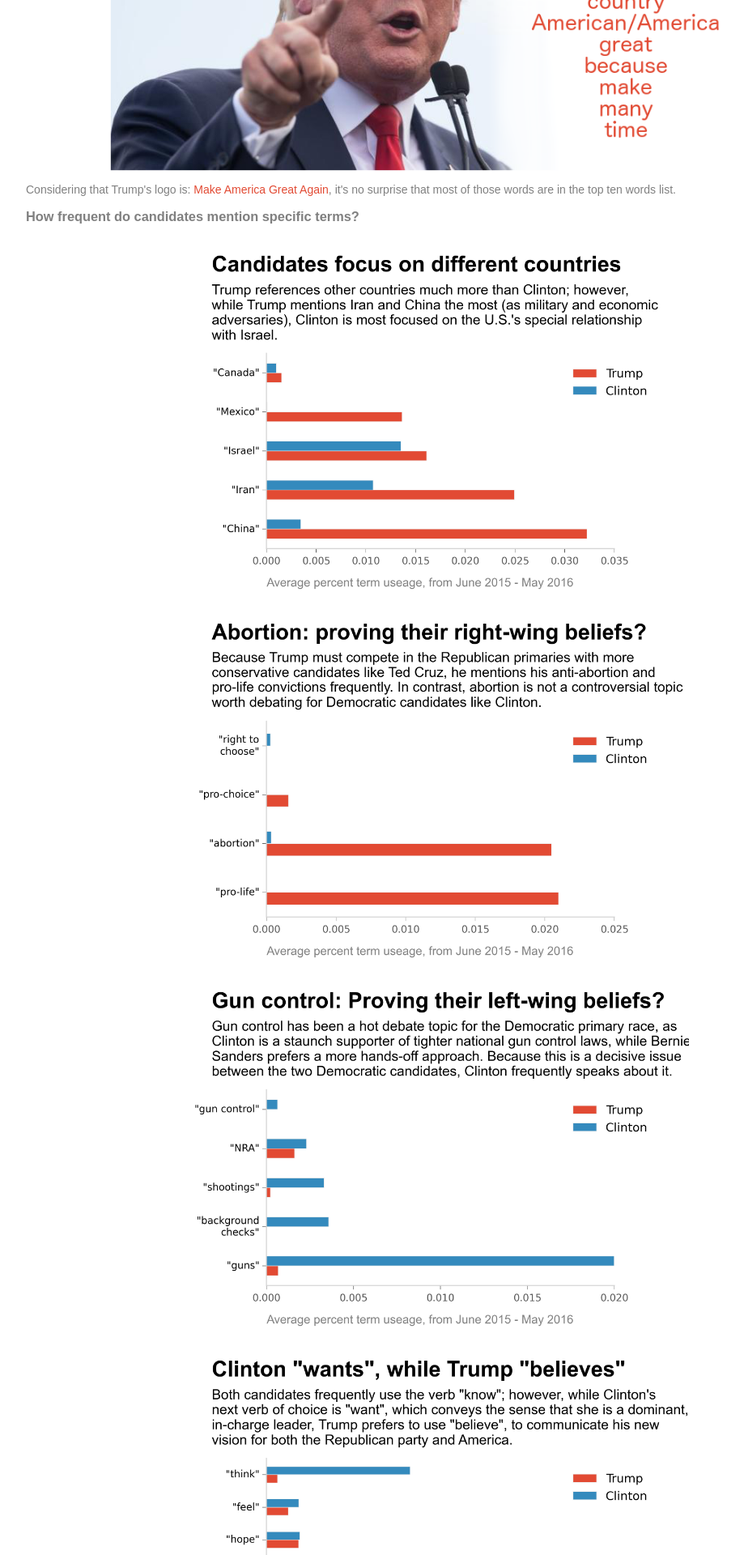
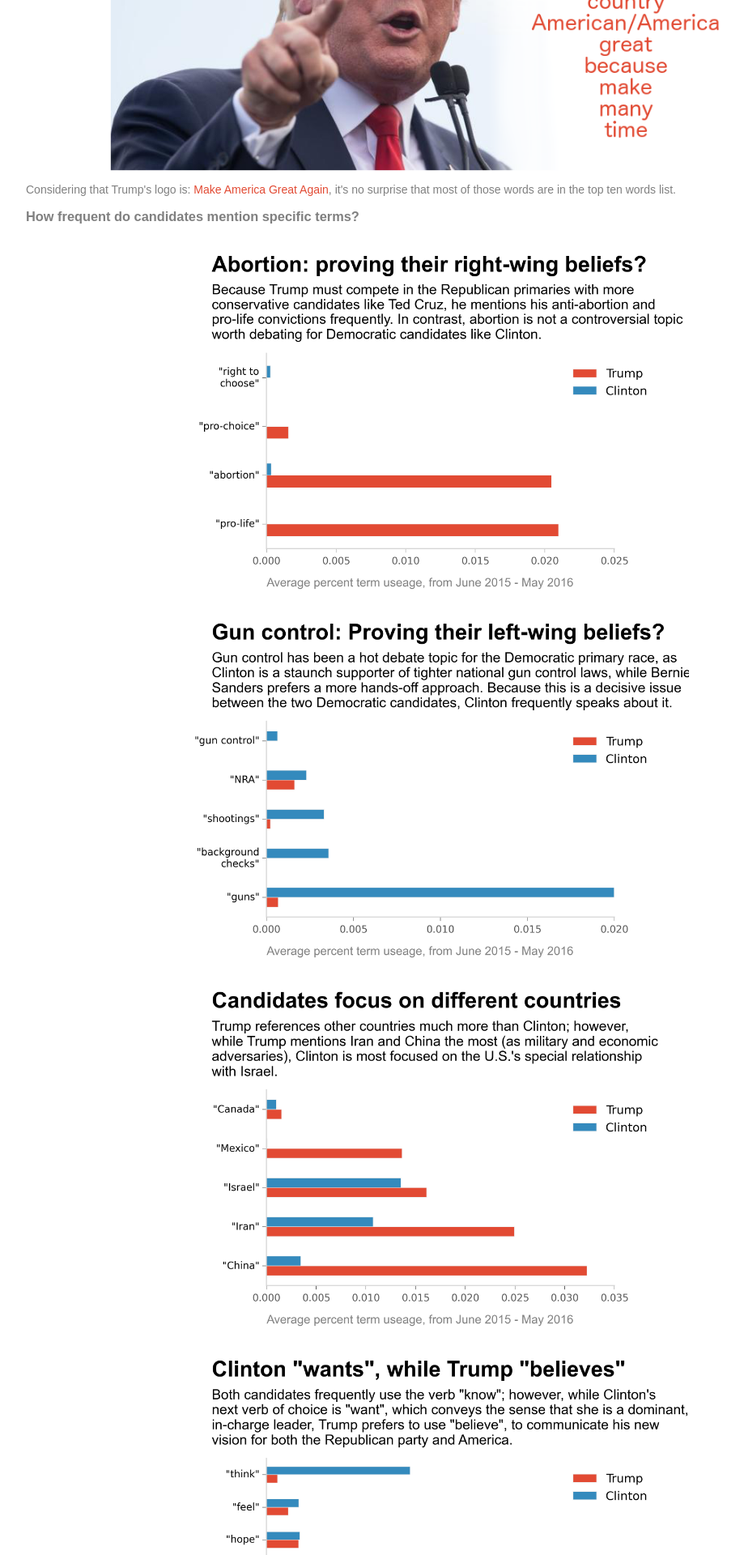
Before and after one commit to firefly454/firefly454.github.io, a Jekyll site: the page incubator/recent_analyses.html, which Jekyll copies as it is, in a window 1280 px wide. Shown: the part 4125-6045 px from the top of the page at 81% size, without its empty margins (96-1015 px from the left). Built offline with Jekyll 4.4.1, drawn with Linux system fonts in a browser that asks for light colours.

Commit message:
Added files via upload

```diff
--- a/incubator/recent_analyses.html
+++ b/incubator/recent_analyses.html
@@ -148,9 +148,9 @@
 <h3>How frequent do candidates mention specific terms?</h3>
 
 <center>
-<img src="HCDT_countries.png" alt="countries" width="60%"><br><br>
 <img src="HCDT_abortion.png" alt="abortion" width="60%"><br><br>
 <img src="HCDT_guns.png" alt="guns" width="60%"><br><br>
+<img src="HCDT_countries.png" alt="countries" width="60%"><br><br>
 <img src="HCDT_know.png" alt="know" width="60%"><br><br>
 </center>
 
@@ -213,11 +213,11 @@
 
 <p>We can count the number of times Clinton uses words or phrases specific to a particular topic, as a proxy for how important that topic is to her. If we divide the number of times a word is spoken during a speech by the total number of words in that speech, we get that word's "percent useage". Let's look at how different words' percent useages change with time.</p>
 
+<img src="terrorist_ratio.png" alt="terrorism" width="110%">
 <img src="jobs_ratio.png" alt="jobs jobs jobs" width="110%"><br><br>
 <img src="immigr_ratio.png" alt="immigration" width="110%"><br><br>
 <img src="climat_ratio.png" alt="climate change" width="110%"><br><br>
 <img src="school_ratio.png" alt="family" width="110%"><br><br>
-<img src="terrorist_ratio.png" alt="terrorism" width="110%">
 
 <center>
 <h1 id="TRUMP">Analysis of Donald Trump's Speeches</h1>
```
